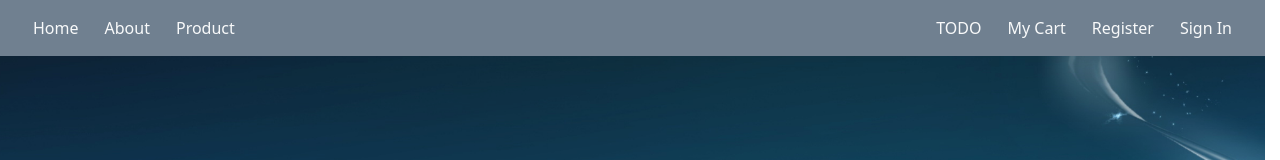
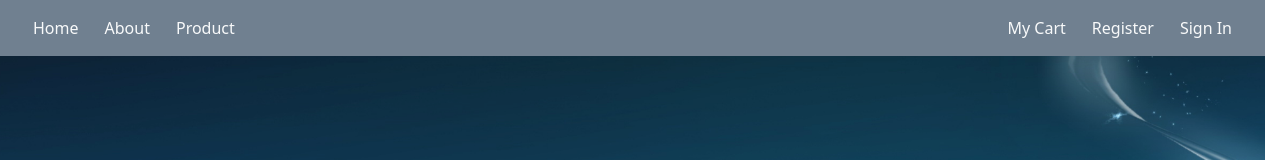
Before and after one commit to HALvin9000/capstone-project, a React (Create React App) app in the folder client/: page / in a window 1280 px wide. Shown: the top 160 px of the page. Built offline with nearby package versions, Linux system fonts and the light colour scheme.

Commit message:
fix: removing early TODO placeholder

```diff
--- a/client/src/App.js
+++ b/client/src/App.js
@@ -5,7 +5,6 @@ import ChatWidget from "./components/ChatWidget";
 import Home from "./pages/Home";
 import About from "./pages/About";
 import Product from "./pages/Product";
-import TODO from "./pages/TODO";
 import MyCart from "./pages/MyCart";
 import Register from "./pages/Register";
 import SignIn from "./pages/SignIn";
@@ -34,7 +33,6 @@ function App() {
       {page === "home" && <Home setPage={setPage} />}
       {page === "about" && <About setPage={setPage} />}
       {page === "product" && <Product setPage={setPage} user={user} />}
-      {page === "TODO" && <TODO setPage={setPage} />}
       {page === "mycart" && <MyCart setPage={setPage} user={user} />}
 
       {page === "register" && (
--- a/client/src/components/Navbar.jsx
+++ b/client/src/components/Navbar.jsx
@@ -37,14 +37,6 @@ function Navbar({setPage, user, setUser}) {
 
         {/* Right Side */}
         <div className="ms-auto d-flex align-items-center gap-1">
-          <a
-            className="custom-nav-link text-light"
-            href="#TODO"
-            onClick={() => setPage("TODO")}
-          >
-            TODO
-          </a>
-
           <a
             className="custom-nav-link text-light"
             href="#mycart"
--- a/client/src/pages/TODO.jsx
+++ /dev/null
@@ -1,17 +0,0 @@
-function TODO({}) {
-  return (
-    <>
-      <div className="default">
-
-        <p>
-          *Set up the css margins universally on html tag<br />
-          *fill out the readme<br />
-          *consider erasing Register page and placing the option in the Sign In page like some websites do<br />
-          *MyCart.jsx feels like it duplicated product.jsx code so the design definitely can be improved
-        </p>
-      </div>
-    </>
-  );
-}
-
-export default TODO;
```
